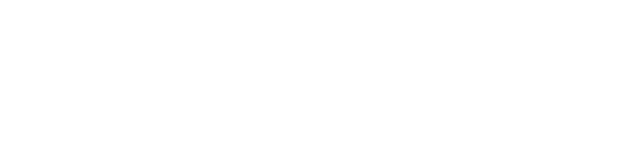
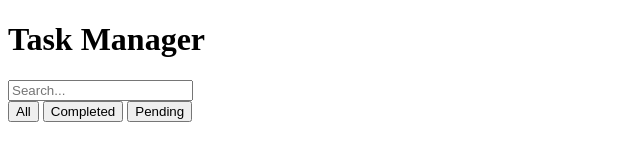
Before and after one commit to Pyrad-Time/Task-Manager-App, a plain HTML site: page index.html in a window 1280 px wide. Shown: the whole page, without its empty margins (0-640 px from the left). Drawn offline with Linux system fonts and the light colour scheme.

Commit message:
feat(html): create initial html structure for task manager

```diff
--- a/index.html
+++ b/index.html
@@ -7,6 +7,26 @@
     <title>Task Manager</title>
 </head>
 <body>
+    <main class="container">
+        <h1 class="container__title">Task Manager</h1>
 
+        <input
+        type="text"
+        id="search"
+        placeholder="Search..."
+        >
+
+        <div class="filters">
+            <button data-filter="all" class="button">All</button>
+            <button data-filter="completed" class="button">Completed</button>
+            <button data-filter="pending" class="button">Pending</button>
+        </div>
+
+        <p id="status"></p>
+
+        <ul id="task-list"></ul>
+    </main>
+
+    <script src="./main.js"></script>
 </body>
 </html>
```
